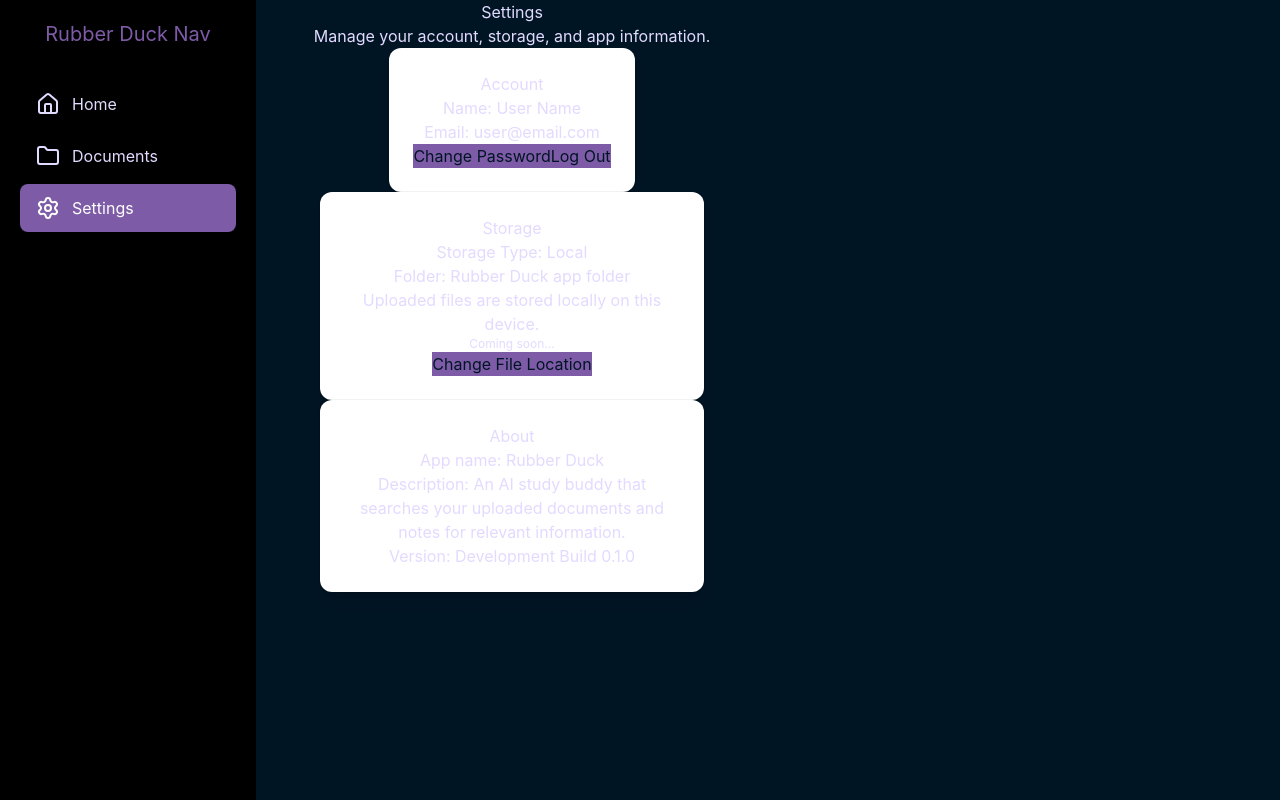
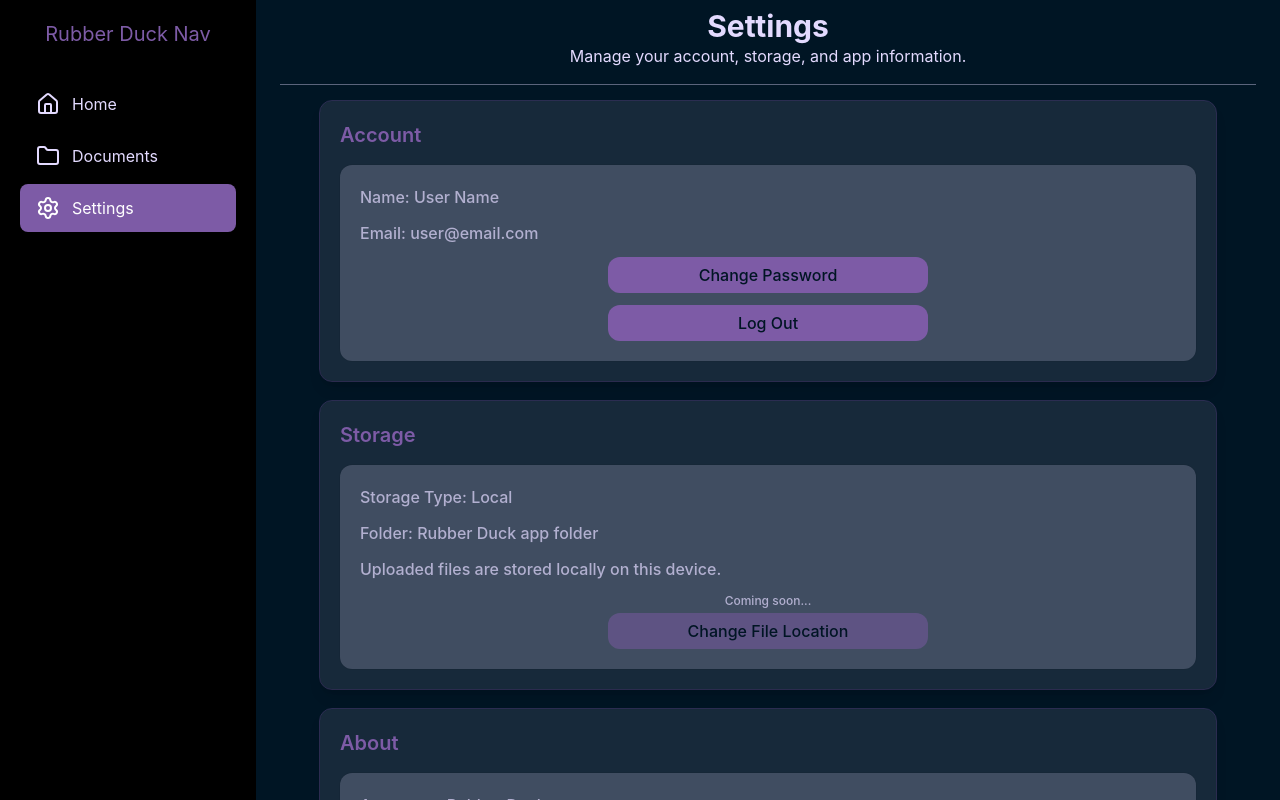
Before and after one commit to Rubber-Duck-Atlas/Rubber-Duck, a React (Vite) app in the folder App/: page /settings in a window 1280 px wide. Shown: the top 800 px of the page. Built offline with nearby package versions, Linux system fonts and the light colour scheme.

Commit message:
built and styled settings page

```diff
--- /dev/null
+++ b/App/src/components/SettingsCard.tsx
@@ -0,0 +1,20 @@
+import React from "react";
+
+type SettingsCardProps = {
+  title: string;
+  children: React.ReactNode;
+};
+
+export default function SettingsCard({ title, children }: SettingsCardProps) {
+  return (
+    <section className="flex flex-col w-full gap-4 rounded-xl p-5 shadow-lg outline outline-lilac/35 text-peri bg-peri/10">
+      <h2 className="text-left w-full text-xl font-semibold text-lilac">
+        {title}
+      </h2>
+
+      <div className="flex flex-col w-full text-left items-stretch gap-3 rounded-xl p-5 outline outline-black/5 text-base font-medium text-peri/70 bg-peri/20">
+        {children}
+      </div>
+    </section>
+  );
+}
--- a/App/src/pages/Settings.tsx
+++ b/App/src/pages/Settings.tsx
@@ -1,58 +1,69 @@
 import React from "react";
+import SettingsCard from "../components/SettingsCard";
 
 export default function Settings() {
   const username = "User Name";
   const email = "user@email.com";
 
   return (
-    <main className="flex w-full max-w-lg flex-col items-center text-center">
+    <main className="flex flex-col w-full items-center text-center px-6 pb-4 pt-2">
       {/* Header Section */}
-      <div>
-        <h1>Settings</h1>
+      <div className="w-full max-w-5xl mx-auto">
+        <h1 className="text-3xl font-bold">Settings</h1>
 
         <p>Manage your account, storage, and app information.</p>
+
+        <div className="mt-4 h-px w-full bg-peri/40" />
       </div>
 
-      {/* Account Section */}
-      <div className="mx-auto flex flex-col max-w-sm items-center gap-x-4 rounded-xl bg-white p-6 shadow-lg outline outline-black/5 dark:bg-slate-800 dark:shadow-none dark:-outline-offset-1 dark:outline-white/10">
-        <section>
-          <h2>Account</h2>
-
+      <div className="flex flex-col gap-5 mt-4 w-full max-w-4xl mx-auto">
+        {/* Account Section */}
+        <SettingsCard title="Account">
           <p>Name: {username}</p>
           <p>Email: {email}</p>
 
-          <button className="bg-lilac text-ink">Change Password</button>
+          <button
+            type="button"
+            className="mx-auto rounded-xl w-full max-w-xs text-center p-1.5 bg-lilac text-ink transition hover:opacity-90 cursor-pointer"
+          >
+            Change Password
+          </button>
 
-          <button className="bg-lilac text-ink">Log Out</button>
-        </section>
-      </div>
+          <button
+            type="button"
+            className="mx-auto rounded-xl w-full max-w-xs text-center p-1.5 bg-lilac text-ink transition hover:opacity-90 cursor-pointer"
+          >
+            Log Out
+          </button>
+        </SettingsCard>
 
-      {/* Storage Section */}
-      <div className="mx-auto flex flex-col max-w-sm items-center gap-x-4 rounded-xl bg-white p-6 shadow-lg outline outline-black/5 dark:bg-slate-800 dark:shadow-none dark:-outline-offset-1 dark:outline-white/10">
-        <section>
-          <h2>Storage</h2>
-
+        {/* Storage Section */}
+        <SettingsCard title="Storage">
           <p>Storage Type: Local</p>
           <p>Folder: Rubber Duck app folder</p>
           <p>Uploaded files are stored locally on this device.</p>
 
-          <p className="text-xs">Coming soon...</p>
-          <button className="bg-lilac text-ink">Change File Location</button>
-        </section>
-      </div>
+          <div className="flex flex-col items-center gap-1">
+            <p className="mx-auto text-xs">Coming soon...</p>
+            <button
+              type="button"
+              className="mx-auto rounded-xl w-full max-w-xs text-center p-1.5 bg-lilac/50 text-ink cursor-not-allowed"
+              disabled
+            >
+              Change File Location
+            </button>
+          </div>
+        </SettingsCard>
 
-      {/* About Section */}
-      <div className="mx-auto flex flex-col max-w-sm items-center gap-x-4 rounded-xl bg-white p-6 shadow-lg outline outline-black/5 dark:bg-slate-800 dark:shadow-none dark:-outline-offset-1 dark:outline-white/10">
-        <section>
-          <h2>About</h2>
-
+        {/* About Section */}
+        <SettingsCard title="About">
           <p>App name: Rubber Duck</p>
           <p>
             Description: An AI study buddy that searches your uploaded documents
             and notes for relevant information.
           </p>
           <p>Version: Development Build 0.1.0</p>
-        </section>
+        </SettingsCard>
       </div>
     </main>
   );
```
